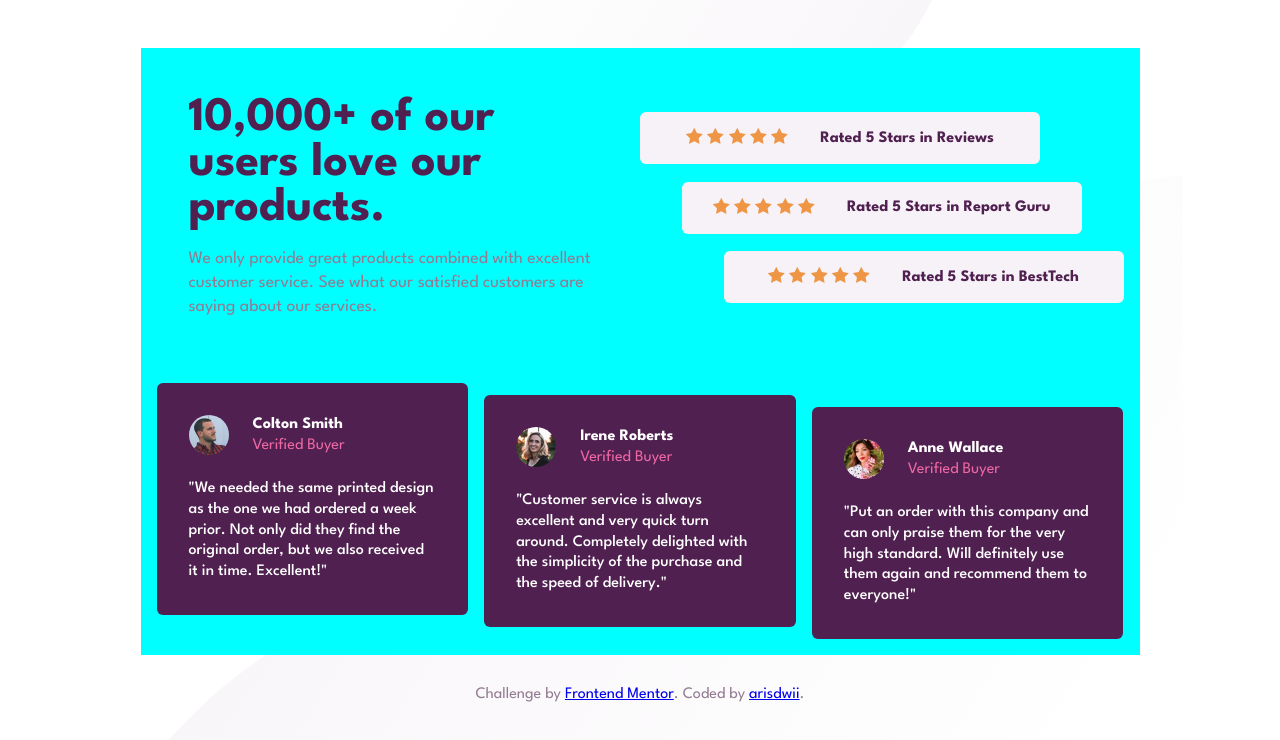
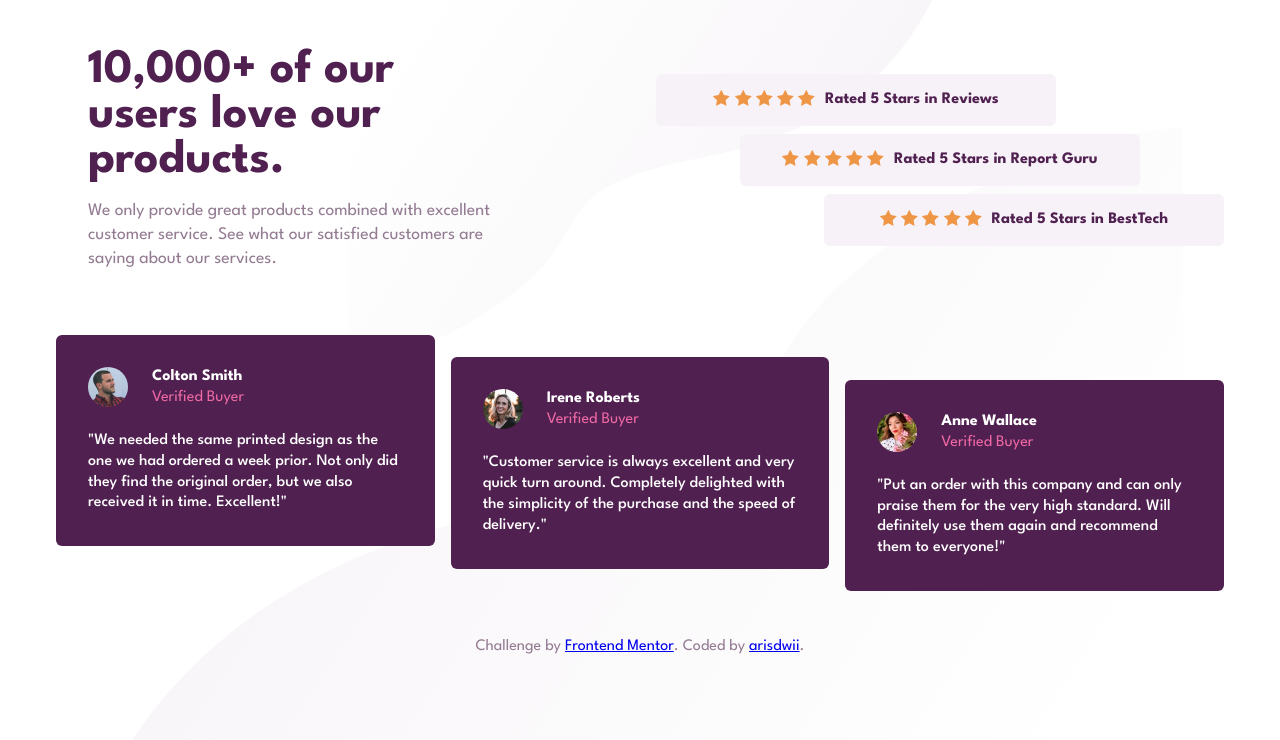
Before and after one commit to arisdwii/frontendmentor-social-proof-section, a plain HTML site: page index.html in a window 1280 px wide. Drawn offline with Linux system fonts and the light colour scheme.

Commit message:
Update styles.css

```diff
--- a/styles.css
+++ b/styles.css
@@ -23,39 +23,38 @@ body {
     url("images/bg-pattern-bottom-mobile.svg") bottom center no-repeat;
   background-size: contain;
   color: var(--neutral-dark-grayish-magenta);
+  display: flex;
+  flex-direction: column;
 }
 
 main {
+  flex: 1;
   width: 100%;
   max-width: 360px;
-  margin: 3rem auto 0;
+  margin: 2rem auto 0;
   padding: 1rem;
-  display: flex;
-  flex-direction: column;
-  gap: 2.5rem;
+  display: grid;
+  gap: 3rem;
+}
+
+main section.one,
+main section.two,
+main section.three {
+  display: grid;
+  gap: 1rem;
 }
 
 main section.one h1 {
   text-align: center;
   font-size: 2.2rem;
   font-weight: 700;
-  width: 280px;
-  margin: auto;
+  padding: 0 1rem;
   color: var(--primary-very-dark-magenta);
 }
 
 main section.one p {
-  margin-top: 1rem;
   font-size: 1.1rem;
   text-align: center;
-}
-
-main section.two {
-  display: flex;
-  flex-direction: column;
-  align-items: center;
-  justify-content: center;
-  gap: 1rem;
 }
 
 main section.two div.rating {
@@ -70,14 +69,6 @@ main section.two div.rating {
   align-items: center;
   justify-content: center;
   gap: 0.6rem;
-}
-
-main section.three {
-  display: flex;
-  flex-direction: column;
-  align-items: center;
-  justify-content: center;
-  gap: 1rem;
 }
 
 main section.three article.testimoni {
@@ -133,6 +124,39 @@ footer {
     background: url("images/bg-pattern-top-desktop.svg") top center no-repeat,
       url("images/bg-pattern-bottom-desktop.svg") bottom center no-repeat;
   }
+
+  main {
+    min-width: 600px;
+    grid-template-columns: repeat(3, 1fr);
+    grid-template-areas:
+      "one one one two two two"
+      "three three three three three three";
+    align-items: start;
+  }
+
+  main section.one {
+    grid-area: one;
+  }
+
+  main section.one h1 {
+    text-align: left;
+    padding: 0;
+  }
+
+  main section.one p {
+    text-align: left;
+  }
+
+  main section.two {
+    grid-area: two;
+    gap: 0.5rem;
+  }
+
+  section.three {
+    grid-area: three;
+    display: grid;
+    grid-template-columns: repeat(2, 1fr);
+  }
 }
 
 @media (min-width: 834px) {
@@ -140,17 +164,17 @@ footer {
     background: url("images/bg-pattern-top-desktop.svg") top center no-repeat,
       url("images/bg-pattern-bottom-desktop.svg") bottom center no-repeat;
   }
+
   main {
-    max-width: 999px;
-    background-color: aqua;
-    flex-direction: row;
-    flex-wrap: wrap;
-    justify-content: space-between;
-    gap: 0;
+    flex: none;
+    margin-top: 0;
+    max-width: 1200px;
+    grid-template-columns: repeat(6, 1fr);
+    align-items: center;
+    gap: 2rem;
   }
 
   main section.one {
-    width: 50%;
     padding: 2rem;
   }
 
@@ -158,29 +182,20 @@ footer {
     width: 100%;
     max-width: 310px;
     font-size: 3rem;
-    text-align: left;
-    margin: 0;
   }
 
   main section.one p {
-    width: 100%;
     max-width: 440px;
-    text-align: left;
     line-height: 1.5rem;
   }
 
   main section.two {
-    width: 50%;
-    align-items: unset;
-    justify-content: unset;
     padding: 3rem 0;
   }
 
   main section.two div.rating {
     max-width: 400px;
-    display: flex;
     flex-direction: row;
-    gap: 2rem;
   }
 
   main section.two div.rating:nth-child(2) {
@@ -193,7 +208,6 @@ footer {
 
   main section.three {
     width: 100%;
-    margin-top: 2rem;
     display: grid;
     grid-template-columns: repeat(3, 1fr);
     grid-template-rows: minmax(16rem, 1fr);
```
